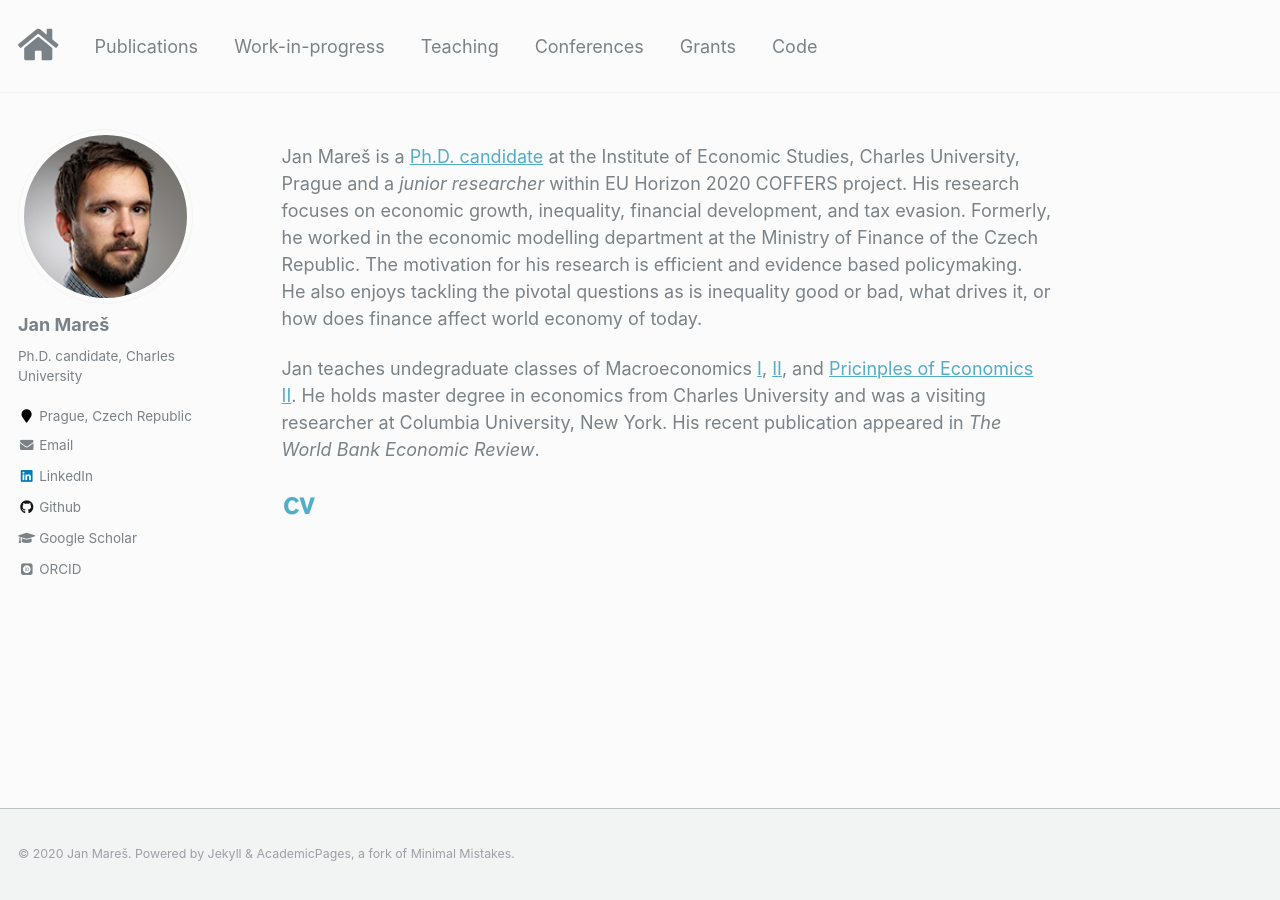
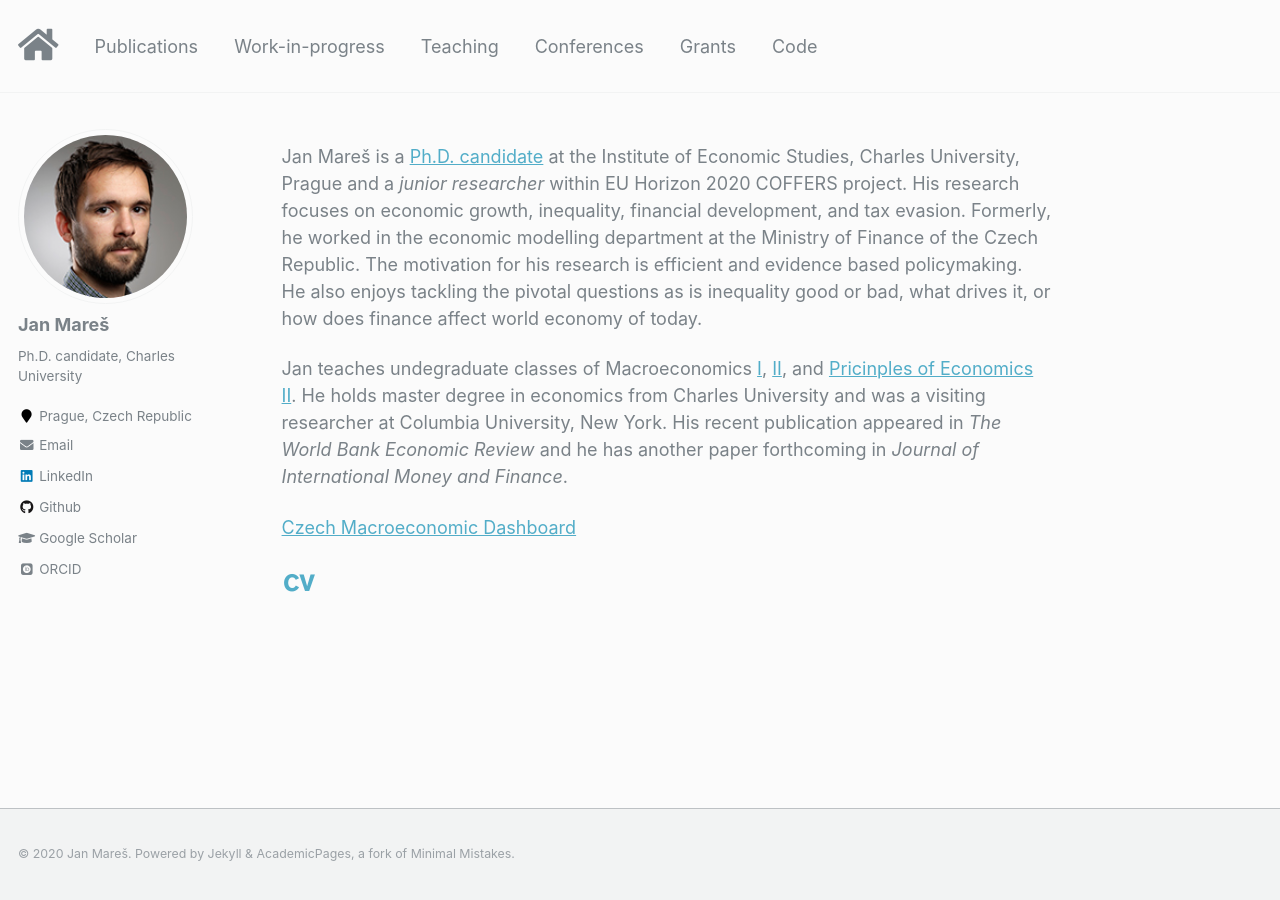
Before and after one commit to janxmares/janxmares.github.io, a Jekyll site: the page built from _pages/about.md, in a window 1280 px wide. Built offline with Jekyll 4.4.1, drawn with Linux system fonts in a browser that asks for light colours; some web fonts are replaced.

Commit message:
about + wip update

```diff
--- a/_pages/about.md
+++ b/_pages/about.md
@@ -10,6 +10,9 @@ redirect_from:
 
 Jan Mareš is a [Ph.D. candidate](http://ies.fsv.cuni.cz/en/staff/maresj){:target="_blank"} at the Institute of Economic Studies, Charles University, Prague and a *junior researcher* within EU Horizon 2020 COFFERS project. His research focuses on economic growth, inequality, financial development, and tax evasion. Formerly, he worked in the economic modelling department at the Ministry of Finance of the Czech Republic. The motivation for his research is efficient and evidence based policymaking. He also enjoys tackling the pivotal questions as is inequality good or bad, what drives it, or how does finance affect world economy of today.
 
-Jan teaches undegraduate classes of Macroeconomics [I](https://is.cuni.cz/studium/predmety/index.php?id=94fdeac5d8c829836f77d9cc448e316f&tid=&do=predmet&kod=JEB114){:target="_blank"}, [II](https://is.cuni.cz/studium/predmety/index.php?id=94fdeac5d8c829836f77d9cc448e316f&tid=&do=predmet&kod=JEB115){:target="_blank"}, and [Pricinples of Economics II](https://is.cuni.cz/studium/predmety/index.php?id=94fdeac5d8c829836f77d9cc448e316f&tid=&do=predmet&kod=JEB102){:target="_blank"}. He holds master degree in economics from Charles University and was a visiting researcher at Columbia University, New York. His recent publication appeared in *The World Bank Economic Review*.
+Jan teaches undegraduate classes of Macroeconomics [I](https://is.cuni.cz/studium/predmety/index.php?id=94fdeac5d8c829836f77d9cc448e316f&tid=&do=predmet&kod=JEB114){:target="_blank"}, [II](https://is.cuni.cz/studium/predmety/index.php?id=94fdeac5d8c829836f77d9cc448e316f&tid=&do=predmet&kod=JEB115){:target="_blank"}, and [Pricinples of Economics II](https://is.cuni.cz/studium/predmety/index.php?id=94fdeac5d8c829836f77d9cc448e316f&tid=&do=predmet&kod=JEB102){:target="_blank"}. He holds master degree in economics from Charles University and was a visiting researcher at Columbia University, New York. His recent publication appeared in *The World Bank Economic Review* and he has another paper forthcoming in *Journal of International Money and Finance*.
+
+[Czech Macroeconomic Dashboard](https://janxmares.github.io/macrodash/){:target="_blank"}
+
 
 <a href="{{ site.baseurl }}/files/cv_janmares.pdf"><i class='ai ai-cv ai-2x'></i></a>
```
Also changed, not shown: _pages/wip.md (+1 -1 lines).
